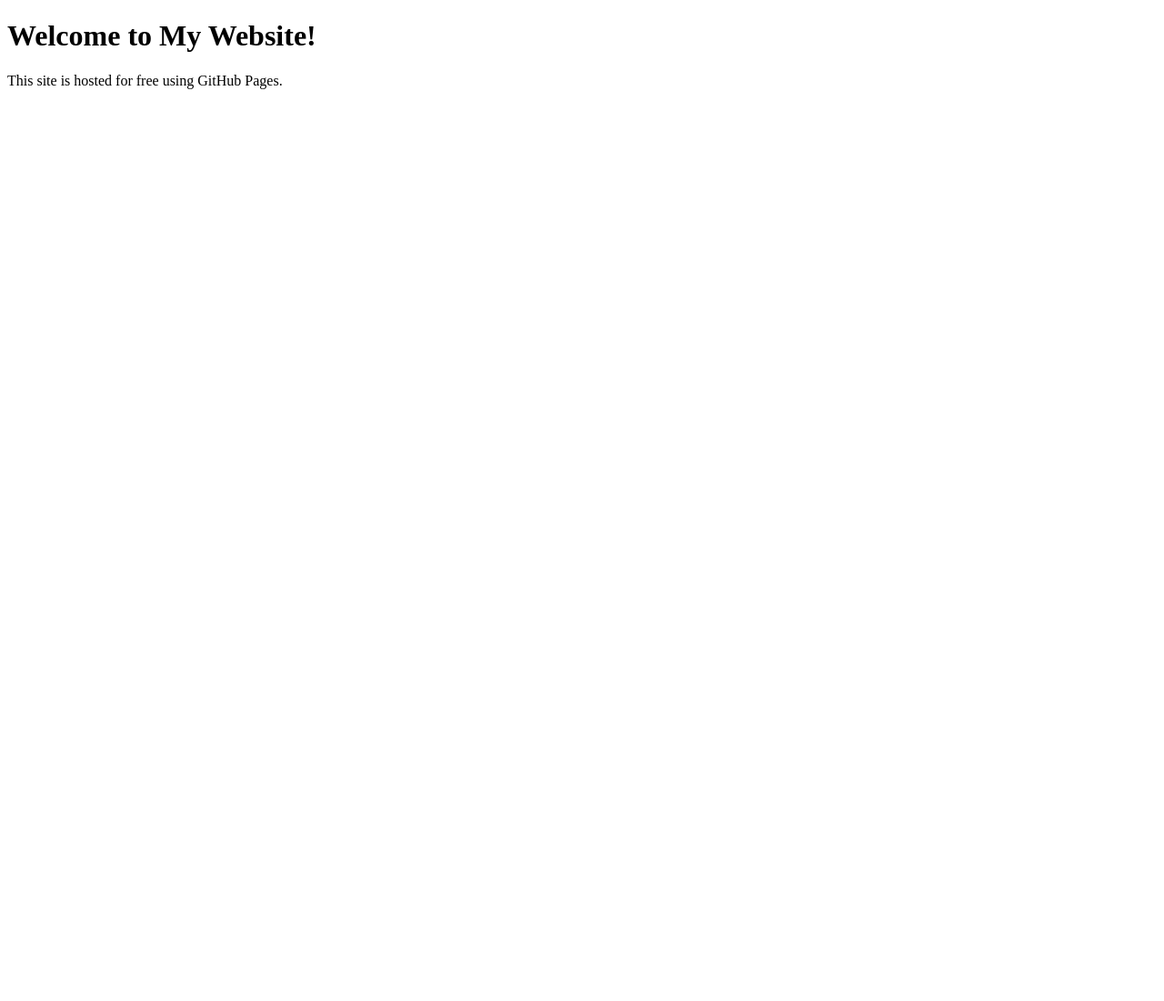
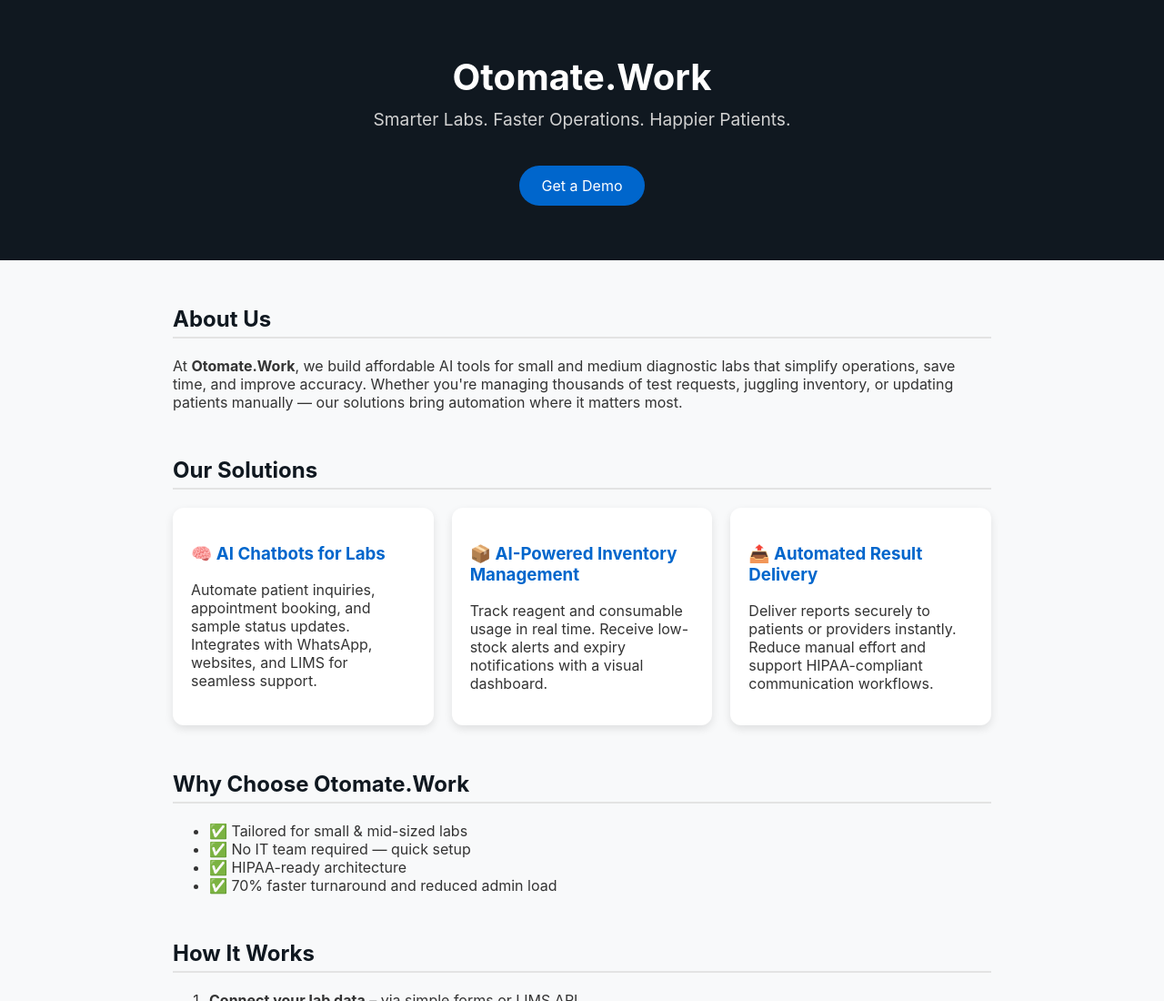
Before and after one commit to veee-hub/ow.io, a plain HTML site: page index.html in a window 1280 px wide. Shown: the top 1100 px of the page at 91% size. Before the commit the page ends 800 px from the top, so only its background shows below. Drawn offline with Linux system fonts and the light colour scheme.

Commit message:
Update index.html

```diff
--- a/index.html
+++ b/index.html
@@ -1,10 +1,141 @@
 <!DOCTYPE html>
-<html>
-  <head>
-    <title>My Website</title>
-  </head>
-  <body>
-    <h1>Welcome to My Website!</h1>
-    <p>This site is hosted for free using GitHub Pages.</p>
-  </body>
+<html lang="en">
+<head>
+  <meta charset="UTF-8">
+  <meta name="viewport" content="width=device-width, initial-scale=1.0">
+  <title>Otomate.Work | AI Solutions for Diagnostic Labs</title>
+  <style>
+    body {
+      font-family: 'Inter', Arial, sans-serif;
+      margin: 0;
+      padding: 0;
+      background-color: #f8f9fa;
+      color: #333;
+    }
+    header {
+      background-color: #101820;
+      color: white;
+      text-align: center;
+      padding: 60px 20px;
+    }
+    header h1 {
+      font-size: 2.5rem;
+      margin: 0;
+    }
+    header p {
+      font-size: 1.2rem;
+      margin-top: 10px;
+      color: #d1d1d1;
+    }
+    section {
+      max-width: 900px;
+      margin: 50px auto;
+      padding: 0 20px;
+    }
+    h2 {
+      color: #101820;
+      border-bottom: 2px solid #e3e3e3;
+      padding-bottom: 5px;
+    }
+    .solutions {
+      display: grid;
+      grid-template-columns: repeat(auto-fit, minmax(250px, 1fr));
+      gap: 20px;
+    }
+    .card {
+      background: white;
+      border-radius: 12px;
+      box-shadow: 0 4px 10px rgba(0,0,0,0.1);
+      padding: 20px;
+      transition: transform 0.2s ease;
+    }
+    .card:hover {
+      transform: translateY(-5px);
+    }
+    .card h3 {
+      color: #0066cc;
+    }
+    footer {
+      background-color: #101820;
+      color: white;
+      text-align: center;
+      padding: 40px 20px;
+      font-size: 0.9rem;
+    }
+    .cta-button {
+      display: inline-block;
+      background-color: #0066cc;
+      color: white;
+      padding: 12px 25px;
+      border-radius: 30px;
+      text-decoration: none;
+      margin-top: 20px;
+      transition: background-color 0.3s ease;
+    }
+    .cta-button:hover {
+      background-color: #004a99;
+    }
+  </style>
+</head>
+<body>
+  <header>
+    <h1>Otomate.Work</h1>
+    <p>Smarter Labs. Faster Operations. Happier Patients.</p>
+    <a href="#contact" class="cta-button">Get a Demo</a>
+  </header>
+
+  <section id="about">
+    <h2>About Us</h2>
+    <p>At <strong>Otomate.Work</strong>, we build affordable AI tools for small and medium diagnostic labs that simplify operations, save time, and improve accuracy. Whether you're managing thousands of test requests, juggling inventory, or updating patients manually — our solutions bring automation where it matters most.</p>
+  </section>
+
+  <section id="solutions">
+    <h2>Our Solutions</h2>
+    <div class="solutions">
+      <div class="card">
+        <h3>🧠 AI Chatbots for Labs</h3>
+        <p>Automate patient inquiries, appointment booking, and sample status updates. Integrates with WhatsApp, websites, and LIMS for seamless support.</p>
+      </div>
+      <div class="card">
+        <h3>📦 AI-Powered Inventory Management</h3>
+        <p>Track reagent and consumable usage in real time. Receive low-stock alerts and expiry notifications with a visual dashboard.</p>
+      </div>
+      <div class="card">
+        <h3>📤 Automated Result Delivery</h3>
+        <p>Deliver reports securely to patients or providers instantly. Reduce manual effort and support HIPAA-compliant communication workflows.</p>
+      </div>
+    </div>
+  </section>
+
+  <section id="why">
+    <h2>Why Choose Otomate.Work</h2>
+    <ul>
+      <li>✅ Tailored for small & mid-sized labs</li>
+      <li>✅ No IT team required — quick setup</li>
+      <li>✅ HIPAA-ready architecture</li>
+      <li>✅ 70% faster turnaround and reduced admin load</li>
+    </ul>
+  </section>
+
+  <section id="how">
+    <h2>How It Works</h2>
+    <ol>
+      <li><strong>Connect your lab data</strong> – via simple forms or LIMS API.</li>
+      <li><strong>Train your AI agent</strong> – upload sample FAQs or workflows.</li>
+      <li><strong>Automate daily tasks</strong> – chatbot replies, report delivery, and alerts.</li>
+      <li><strong>Track insights</strong> – from patient engagement to reagent usage.</li>
+    </ol>
+  </section>
+
+  <section id="contact">
+    <h2>Contact Us</h2>
+    <p>Ready to bring AI to your lab? We'd love to hear from you.</p>
+    <p><strong>Email:</strong> [Add your contact email here]</p>
+    <p><strong>Location:</strong> Houston, TX — serving labs globally</p>
+  </section>
+
+  <footer>
+    <p>© 2025 Otomate.Work — AI Automation for Diagnostic Labs</p>
+  </footer>
+</body>
 </html>
```
